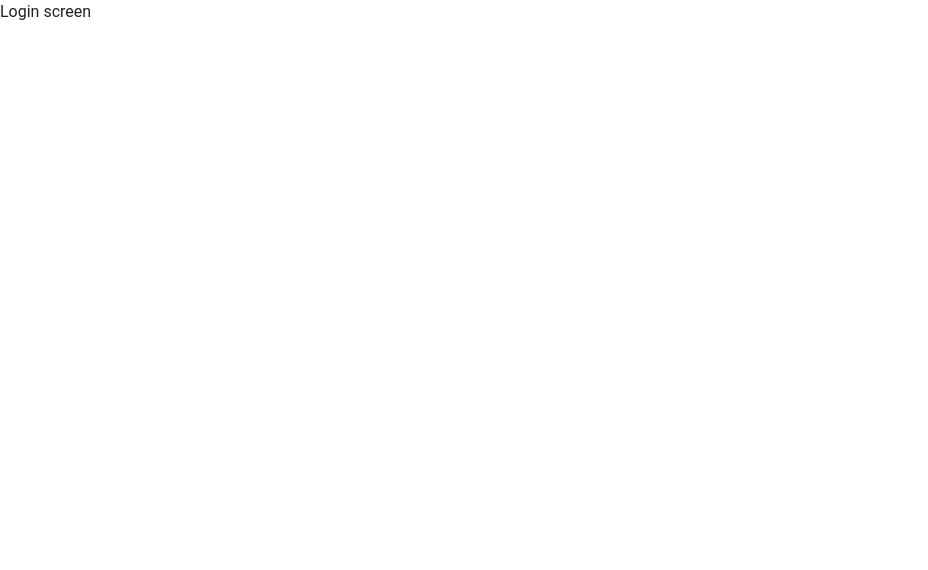
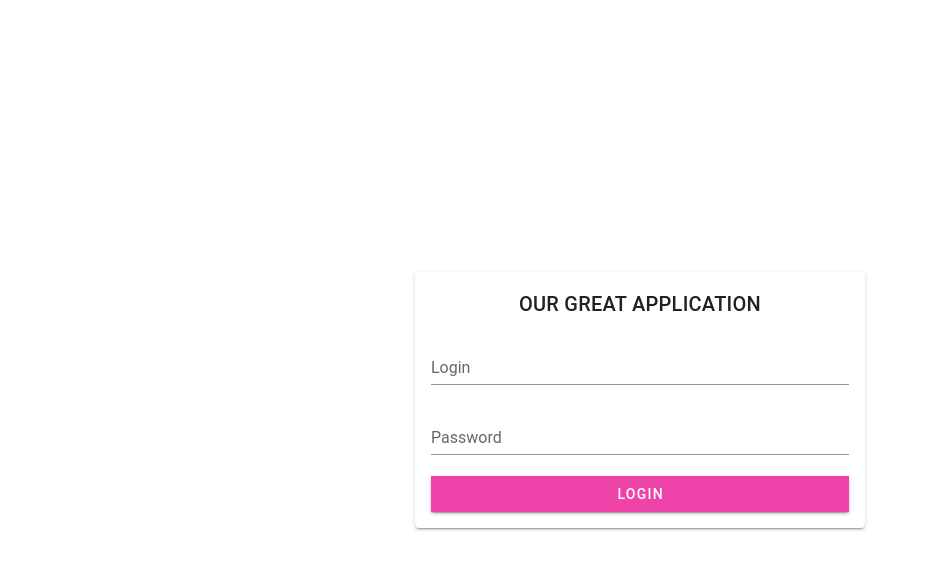
Before and after one commit to localgroup5001/project, a Vue app in the folder src/client/: page /login in a window 1280 px wide. Shown: the top 570 px of the page, without its empty margins (0-928 px from the left). Built offline with nearby package versions, Linux system fonts and the light colour scheme; a small style sheet from the web is missing.

Commit message:
add dummy login screen

```diff
--- a/src/client/src/views/Login.vue
+++ b/src/client/src/views/Login.vue
@@ -1,12 +1,48 @@
 <template>
-    <div>
-        Login screen
-    </div>
+    <v-container fill-height fluid>
+        <v-row align="center"
+               justify="center"
+        >
+            <v-col cols="12">
+                <v-card class="mx-auto" max-width="450">
+                    <v-card-title class="justify-center">
+                        OUR GREAT APPLICATION
+                    </v-card-title>
+
+                    <v-card-text>
+                        <v-form>
+                            <v-text-field v-model="login" label="Login" />
+                            <v-text-field v-model="password"
+
+                                          :append-icon="showPassword ? 'mdi-eye' : 'mdi-eye-off'"
+                                          :type="showPassword ? 'text' : 'password'"
+                                          label="Password"
+                                          @click:append="showPassword = !showPassword"
+                            />
+                            <v-btn color="primary" block tile @click="onLoginBtnClick" :loading="loading">Login</v-btn>
+                        </v-form>
+                    </v-card-text>
+                </v-card>
+            </v-col>
+        </v-row>
+    </v-container>
 </template>
 
 <script lang="ts">
 import Vue from 'vue'
 export default Vue.extend({
-
+    data: function() {
+        return {
+            login: '',
+            password: '',
+            showPassword: false,
+            loading: false,
+        }
+    },
+    methods: {
+        onLoginBtnClick() {
+            console.log('login button click');
+        }
+    }
 })
 </script>
```
